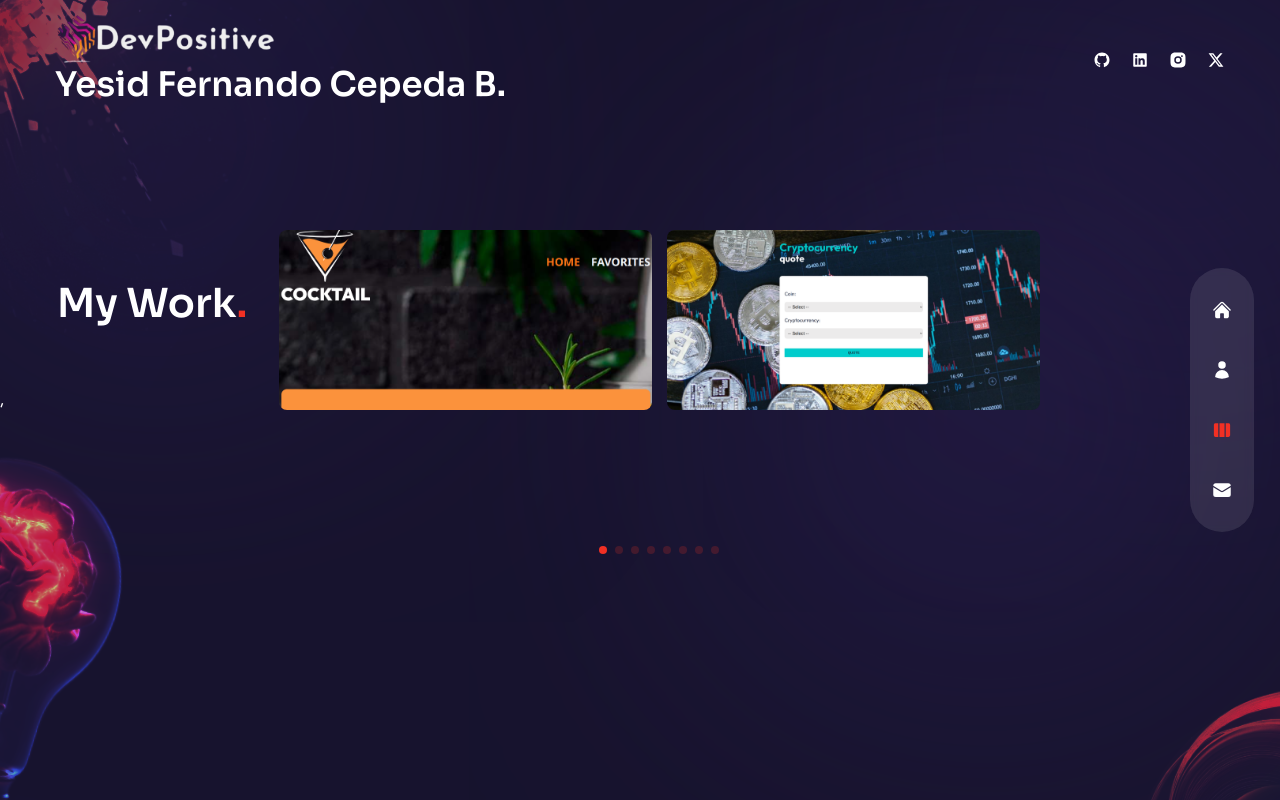
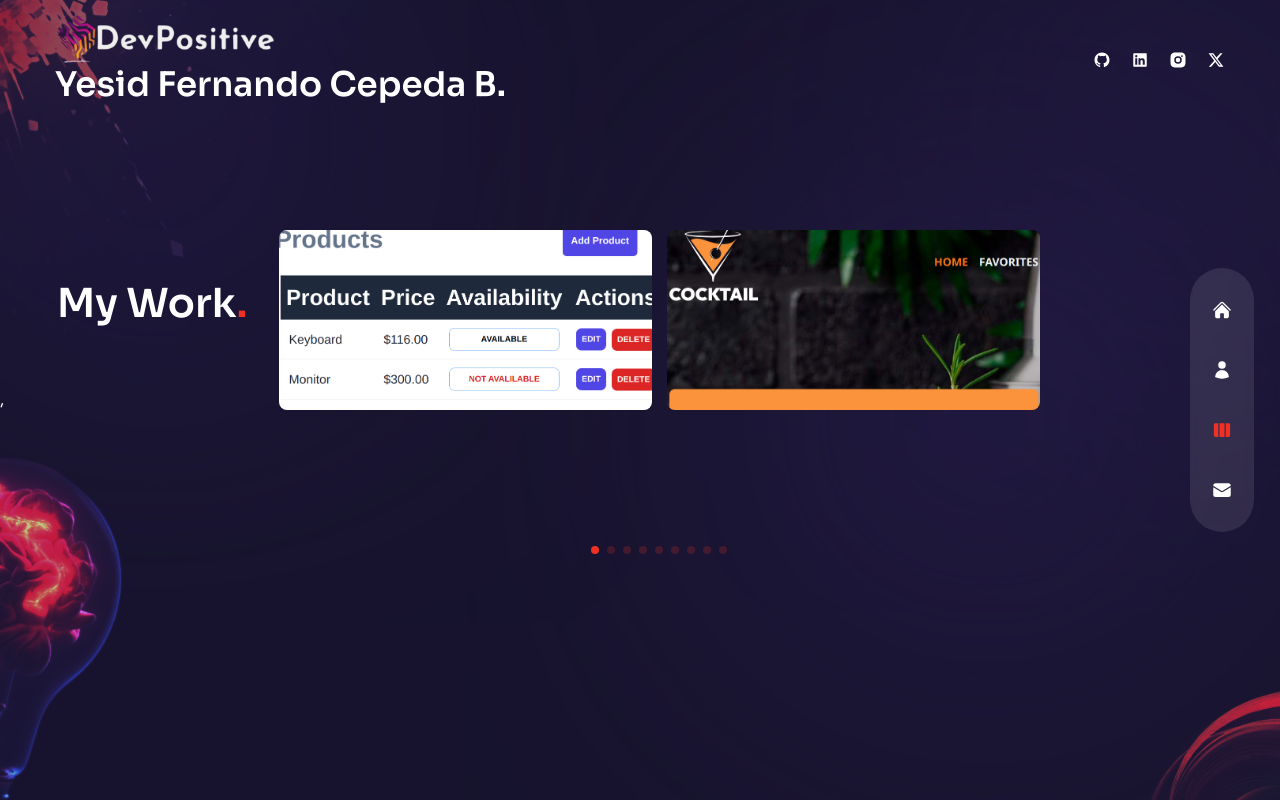
Before and after one commit to fer8614/dev-positive, a Next.js app: page /work in a window 1280 px wide. Built offline with nearby package versions, Linux system fonts and the light colour scheme.

Commit message:
add Full Stack project, Produc Manager

```diff
--- a/components/WorkSlider.js
+++ b/components/WorkSlider.js
@@ -3,6 +3,15 @@ import Link from "next/link";
 
 // data
 const workSlides = [
+  {
+    href: "https://frontend-product-manager-react-node-express-ts.vercel.app/",
+    rel: "noopener noreferrer",
+    target: "_blank",
+    src: "/product-manager.png",
+    title: "Prduct Manager",
+    description:
+      "Product Manager is a project Full Stack PERN (PostgreSQL, Express, React, Node) with TypeScript, using React Router, Tailwind CSS, and Vite.",
+  },
   {
     href: "https://effervescent-maamoul-b50b9d.netlify.app/",
     rel: "noopener noreferrer",
```
Also changed, not shown: public/product-manager.png (added).
